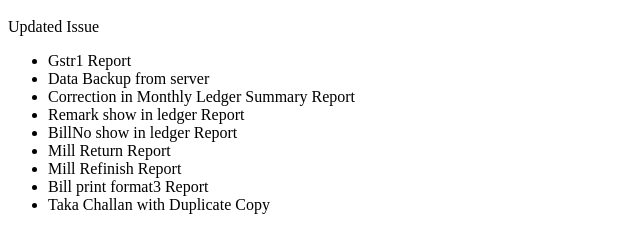
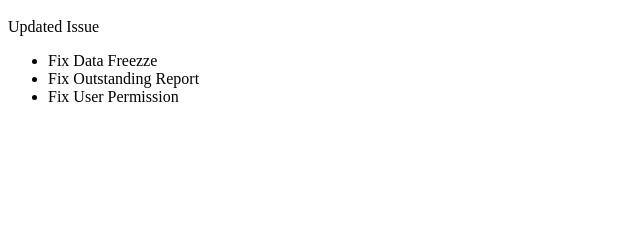
Before and after one commit to keysoftoffice/keysoftoffice.github.io, a plain HTML site: page index.html in a window 1280 px wide. Shown: the part 48-300 px from the top of the page, without its empty margins (0-640 px from the left). Drawn offline with Linux system fonts and the light colour scheme.

Commit message:
update1.2

```diff
--- a/autoupdate.xml
+++ b/autoupdate.xml
@@ -1,6 +1,6 @@
 <?xml version="1.0" encoding="UTF-8"?>
 <item>
-    <version>1.1.1.1</version>
+    <version>1.1.1.2</version>
     <url>http://keysoftoffice.github.io/update2020.zip</url>
     <changelog>http://keysoftoffice.github.io/index.html</changelog>
     <mandatory>false</mandatory>
--- a/index.html
+++ b/index.html
@@ -2,13 +2,9 @@
 
 <p>Updated Issue</p>
 <ul>
-  <li>Gstr1 Report</li>
-  <li>Data Backup from server</li>
-  <li>Correction in Monthly Ledger Summary Report</li>
-  <li>Remark show in ledger Report</li>
-  <li>BillNo show in ledger Report</li>
-  <li>Mill Return Report</li>
-  <li>Mill Refinish Report</li>
-  <li>Bill print format3 Report</li>
-  <li>Taka Challan with Duplicate Copy</li>
+
+  <li>Fix Data Freezze</li>
+  <li>Fix Outstanding Report</li>
+  <li>Fix User Permission</li>
+
 </ul>
```
